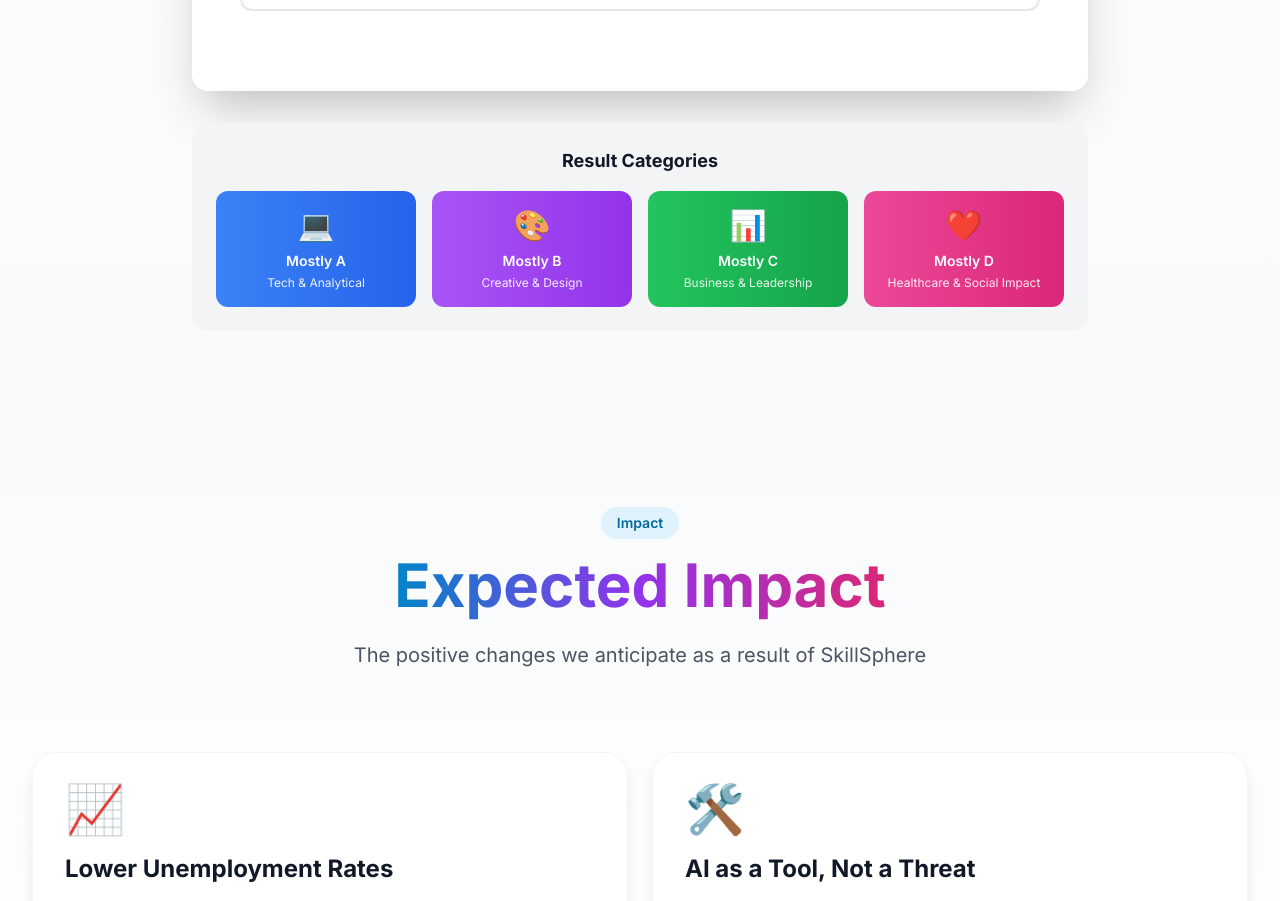
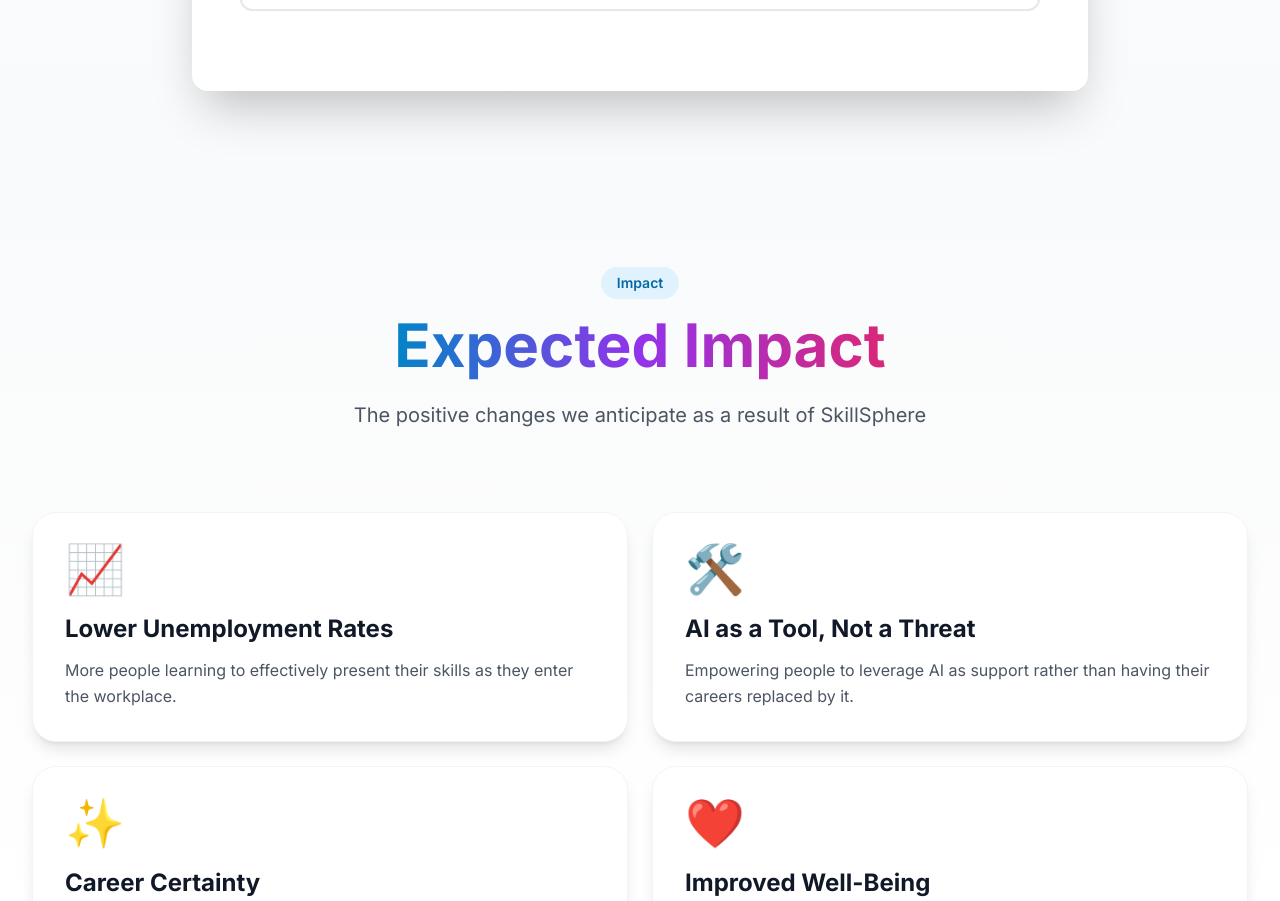
Before and after one commit to tridinhbui/skill-sphere, a Next.js app: page / in a window 1280 px wide. Shown: the part 10877-11778 px from the top of the page. Built offline with nearby package versions, Linux system fonts and the light colour scheme.

Commit message:
feat: hide Result Categories preview until quiz is completed, show it only after finishing all questions

```diff
--- a/components/CareerQuiz.tsx
+++ b/components/CareerQuiz.tsx
@@ -217,7 +217,7 @@ export default function CareerQuiz() {
             </div>
           </div>
 
-          <div className="flex flex-col sm:flex-row gap-4 justify-center">
+          <div className="flex flex-col sm:flex-row gap-4 justify-center mb-12">
             <button
               onClick={restartQuiz}
               className="bg-primary-600 text-white px-8 py-4 rounded-full font-semibold hover:bg-primary-700 transition-all hover:scale-105 shadow-lg"
@@ -230,6 +230,25 @@ export default function CareerQuiz() {
             >
               Explore Resources
             </a>
+          </div>
+
+          {/* Result Categories - Only shown after completing quiz */}
+          <div className="mt-8 bg-gray-100 rounded-2xl p-6 animate-fade-in-up">
+            <h4 className="text-lg font-bold text-gray-900 mb-4 text-center">
+              Result Categories
+            </h4>
+            <div className="grid grid-cols-2 md:grid-cols-4 gap-4">
+              {resultCategories.map((category) => (
+                <div
+                  key={category.id}
+                  className={`bg-gradient-to-r ${category.color} text-white p-4 rounded-xl text-center hover:scale-105 transition-transform`}
+                >
+                  <div className="text-3xl mb-2">{category.icon}</div>
+                  <div className="text-sm font-semibold">Mostly {category.id}</div>
+                  <div className="text-xs opacity-90 mt-1">{category.title}</div>
+                </div>
+              ))}
+            </div>
           </div>
         </div>
       </section>
@@ -295,25 +314,6 @@ export default function CareerQuiz() {
             </div>
           </div>
         </div>
-
-        {/* Quick Result Preview */}
-        <div className="mt-8 bg-gray-100 rounded-2xl p-6">
-          <h4 className="text-lg font-bold text-gray-900 mb-4 text-center">
-            Result Categories
-          </h4>
-          <div className="grid grid-cols-2 md:grid-cols-4 gap-4">
-            {resultCategories.map((category) => (
-              <div
-                key={category.id}
-                className={`bg-gradient-to-r ${category.color} text-white p-4 rounded-xl text-center`}
-              >
-                <div className="text-3xl mb-2">{category.icon}</div>
-                <div className="text-sm font-semibold">Mostly {category.id}</div>
-                <div className="text-xs opacity-90 mt-1">{category.title}</div>
-              </div>
-            ))}
-          </div>
-        </div>
       </div>
     </section>
   );
```
